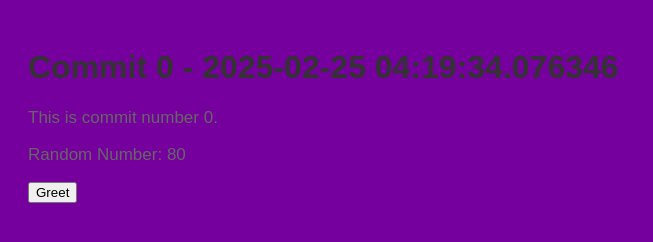
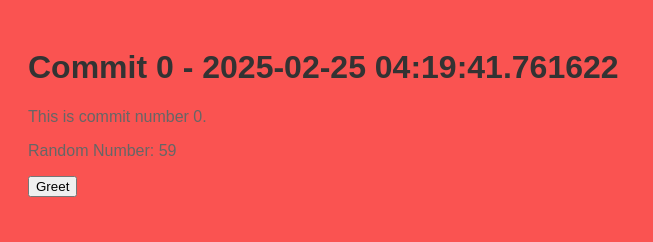
Before and after one commit to broilermares3/myrep-repo-20250225041915, a plain HTML site: page index.html in a window 1280 px wide. Shown: the whole page, without its empty margins (0-653 px from the left). Drawn offline with Linux system fonts and the light colour scheme.

Commit message:
📝 Commit 0 with HTML, CSS, and JS

```diff
--- a/index.html
+++ b/index.html
@@ -2,13 +2,13 @@
     <!DOCTYPE html>
     <html>
     <head>
-        <title>Commit 0 - 2025-02-25 04:19:34.076346</title>
+        <title>Commit 0 - 2025-02-25 04:19:41.761622</title>
         <link rel="stylesheet" href="style.css">
     </head>
     <body>
-        <h1>Commit 0 - 2025-02-25 04:19:34.076346</h1>
+        <h1>Commit 0 - 2025-02-25 04:19:41.761622</h1>
         <p>This is commit number 0.</p>
-        <p>Random Number: 80</p>
+        <p>Random Number: 59</p>
         <button onclick="greet()">Greet</button>
         <script src="script.js"></script>
     </body>
--- a/style.css
+++ b/style.css
@@ -1,7 +1,7 @@
 
     body {
         font-family: Arial, sans-serif;
-        background-color: #76009e;
+        background-color: #fa5351;
         padding: 20px;
     }
     h1 {
@@ -9,5 +9,5 @@
     }
     p {
         color: #666;
-        font-size: 17px;
+        font-size: 16px;
     }
```
